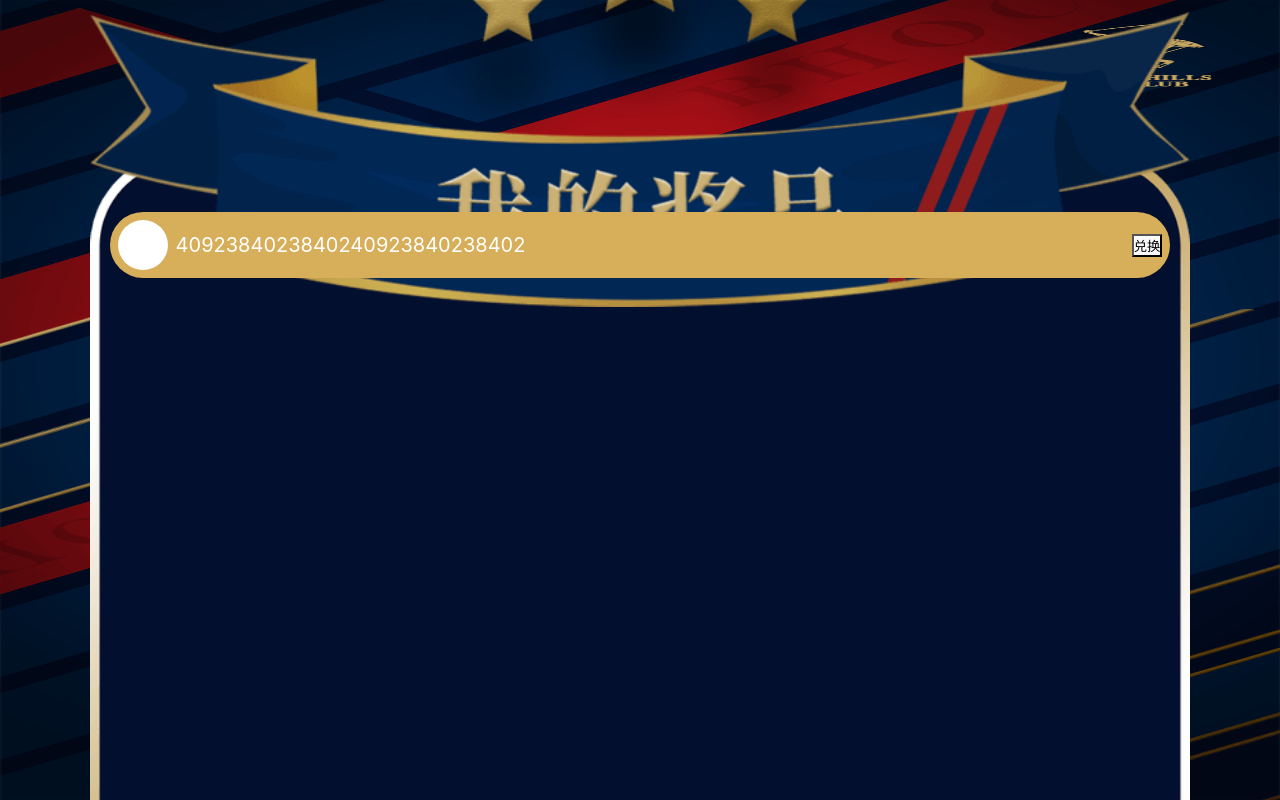
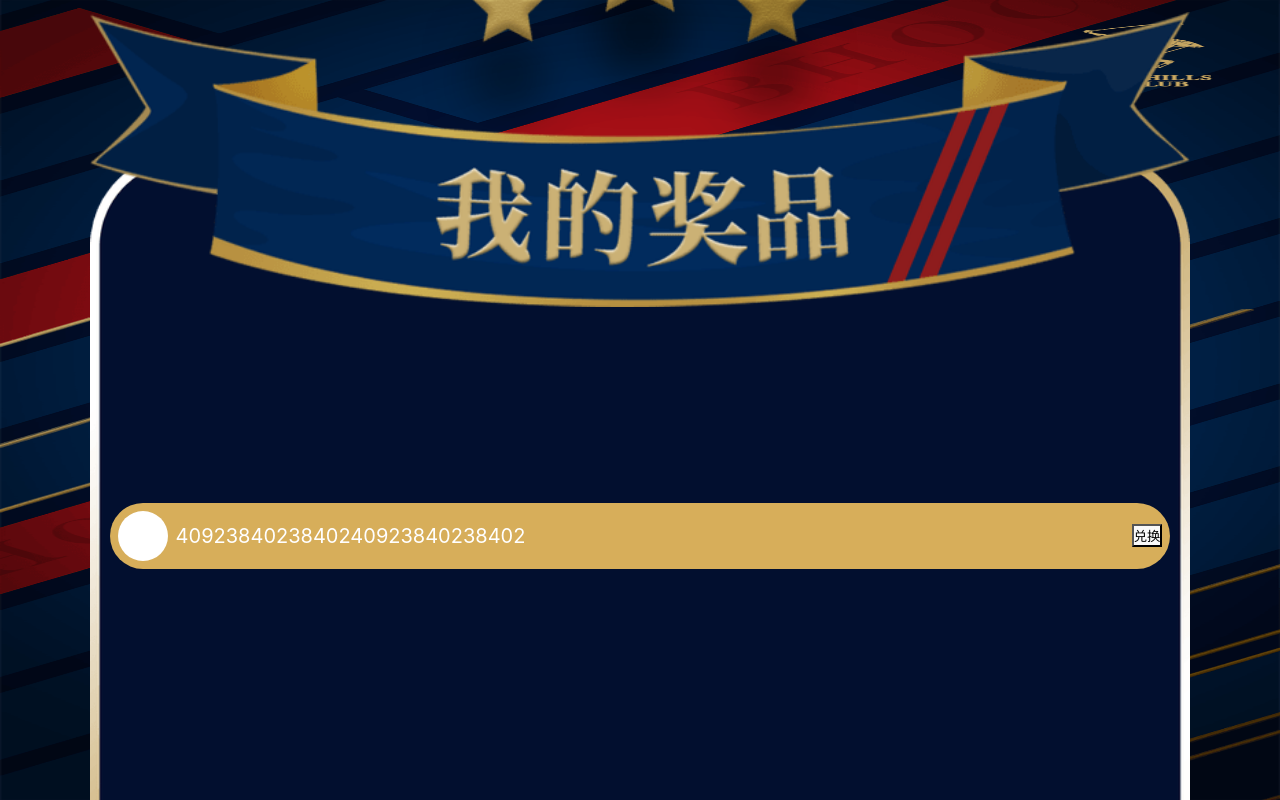
Before and after one commit to ishowman/vite-vue-pixi, a Vue app: page /prize in a window 1280 px wide. Shown: the top 800 px of the page. Built offline with nearby package versions, Linux system fonts and the light colour scheme.

Commit message:
prize style

```diff
--- a/src/style.css
+++ b/src/style.css
@@ -64,6 +64,9 @@ body {
 .align-center {
   align-items: center;
 }
+.justify-center {
+  justify-content: center;
+}
 
 .mb-8 {
   margin-bottom: 8px;
--- a/src/views/Prize.vue
+++ b/src/views/Prize.vue
@@ -20,21 +20,23 @@
         </game-prize>
       </div>
       <div
-        class="prize-list text-center grid align-center"
+        class="prize-list flex align-center "
         style="font-size: 24px; color: #d8ae5b"
         v-else
       >
-        <p>
+        <p class="text-center w-full"  style="line-height: 1.25;">
           恭喜
-          <br />
-          领取成功!
+          <p>
+            领取成功!
+
+            </p>
         </p>
       </div>
       <p
         class="text-sm"
         style="
           position: absolute;
-          top: 82%;
+          top: 80%;
           left: 30px;
           right: 30px;
           color: #fff;
@@ -90,8 +92,8 @@ function toHome() {
 
 .prize-list {
   position: absolute;
-  top: 60px;
-  bottom: 100px;
+  top: 20%;
+  bottom: 24%;
   left: 20px;
   right: 20px;
   overflow: auto;
```
